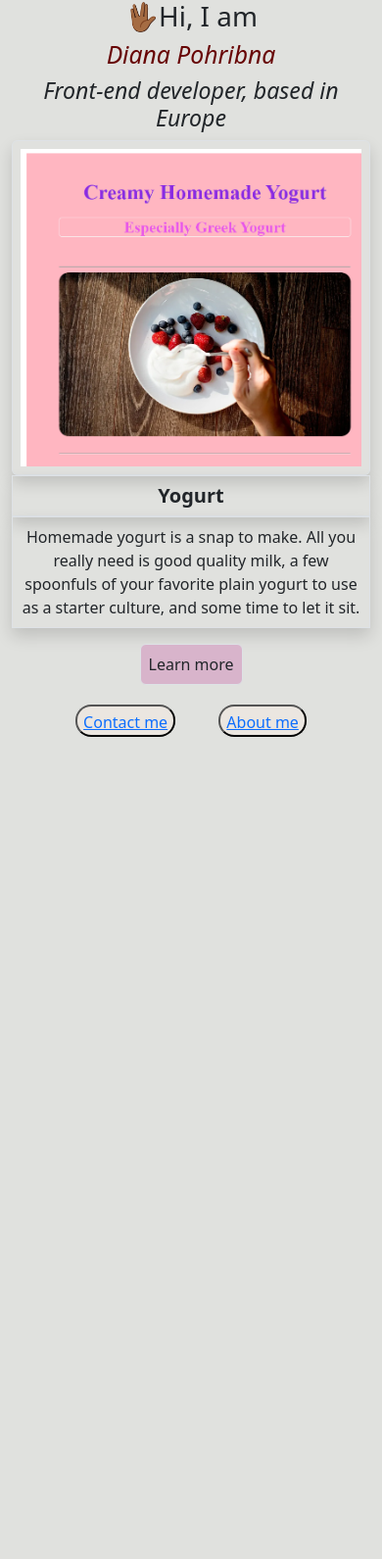
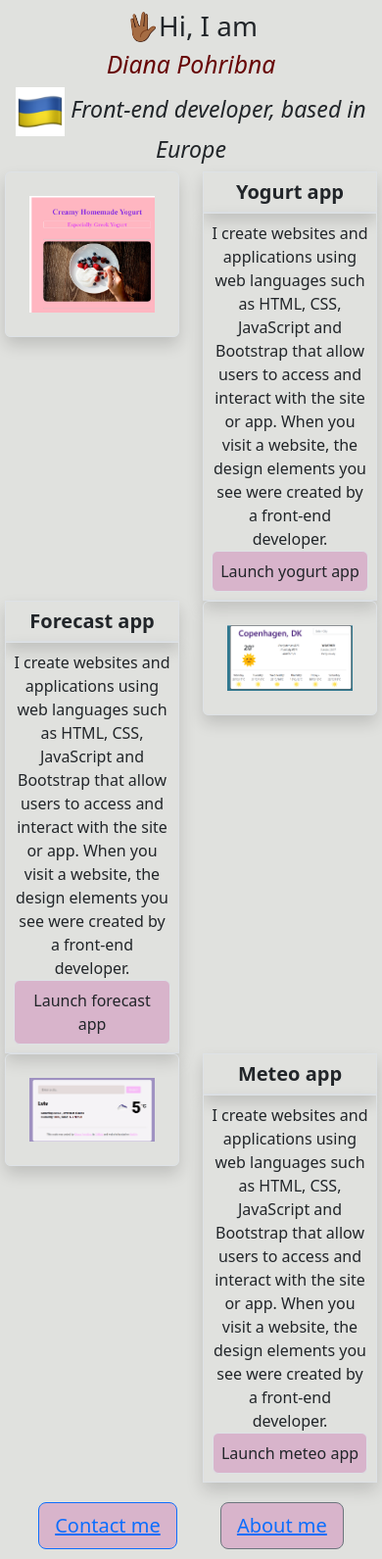
Before and after one commit to Madi2807/Portfolio-Di, a plain HTML site: page index.html in a window 390 px wide. Shown: the whole page at 98% size. Before the commit the page ends 844 px from the top, so only its background shows below. Drawn offline with nearby package versions, Linux system fonts and the light colour scheme.

Commit message:
add responsive grids and images

```diff
--- a/index.html
+++ b/index.html
@@ -22,21 +22,19 @@
       h3 {
         font-style: italic;
       }
-      container {
+      body {
     text-align: center;
     padding: 10px 5px 10px;
     margin:auto;
-    }
-    body {
     background-color: rgb(224, 225, 222);
-    text-align: center;
+
     }
     button {
-        background-color: rgb(235, 230, 224);
+       background-color: rgb(224, 226, 235);
        color: black;
-       border-radius: 1em;
        padding-top: 4px;
        margin-top: 20px;
+
     }
     .btn {
       background-color: rgb(216, 180, 203);
@@ -44,39 +42,90 @@
     </style>
 </head>
     <body>
-  <div class="container">
     <h1>🖖🏾Hi, I am</h1>
     <h2>Diana Pohribna</h2>
-    <h3>Front-end developer, based in Europe</h3>
+    <h3>
+      <img
+      src="images/ukraine.png"
+      class="img-ukraine"
+      style="width:50px">
+      Front-end developer, based in Europe
+    </h3>
+
      <div class="row">
-      <div class="col-sm-6">
+      <div class="col-6">
     <img
       src="images/yogurt.png"
-    class="img-fluid rounded shadow sm p-2 border"
-    />
+      class="img-fluid rounded shadow sm p-4 border">
     </div>
-   <div class="col-sm-6">
+   <div class="col-6">
     <h5
     class="card-title shadow sm p-2 border">
-    <b>Yogurt</b>
+    <b>Yogurt app</b>
    </h5>
     <p
     class="card-text shadow sm p-2 border">
-    Homemade yogurt is a snap to make. All you really need is good quality milk, a few spoonfuls of your favorite plain yogurt to use as a starter culture, and some time to let it sit.
+     I create websites and applications using web languages such as HTML, CSS, JavaScript and Bootstrap that allow users to access and interact with the site or app. When you visit a website, the design elements you see were created by a front-end developer.
+  </br>
+    <a href="https://cooking.nytimes.com/recipes/1017991-creamy-homemade-yogurt"
+    class="btn border p-2">Launch yogurt app </a>
    </p>
+  </div>
+    </div>
+
+    <div class="row">
+   <div class="col-6">
+ <h5
+    class="card-title shadow sm p-2 border">
+    <b>Forecast app</b>
+  </h5>
+    <p
+    class="card-text shadow sm p-2 border">
+     I create websites and applications using web languages such as HTML, CSS, JavaScript and Bootstrap that allow users to access and interact with the site or app. When you visit a website, the design elements you see were created by a front-end developer.
+</br>
     <a href="https://cooking.nytimes.com/recipes/1017991-creamy-homemade-yogurt"
-    class="btn border p-2">Learn more</a>
+    class="btn border p-2">Launch forecast app</a>
+     </p>
     </div>
+    <div class="col-6">
+    <img
+    src="images/forecast.png"
+    class="img-fluid rounded shadow sm p-4 border"
+    />
+    </div>
+    </div>
+    <div class="row">
+    <div class="col-6">
+    <img
+    src="images/meteo.png"
+    class="img-fluid rounded shadow sm p-4 border">
+    </div>
+   <div class="col-6">
+     <h5
+    class="card-title shadow sm p-2 border">
+    <b>Meteo app</b>
+  </h5>
+    <p
+    class="card-text shadow sm p-2 border">
+     I create websites and applications using web languages such as HTML, CSS, JavaScript and Bootstrap that allow users to access and interact with the site or app. When you visit a website, the design elements you see were created by a front-end developer.
+</br>
+    <a href="https://cooking.nytimes.com/recipes/1017991-creamy-homemade-yogurt"
+    class="btn border p-2">Launch meteo app</a>
+    </p>
     </div>
     </div>
 
   <div class="information">
     <span>
-    <button><a href="contact.html">Contact me</a>
+<button type="button" class="btn btn-primary btn-lg">
+  <a href="contact.html">
+  Contact me</a>
 </button>
     </span>
   <span>
-    <button><a href="about.html">About me</a>
+<button type="button" class="btn btn-secondary btn-lg">
+  <a href="about.html">
+  About me</a>
 </button>
  </span>
      </div>
```
Also changed, not shown: about.html (+37 -21 lines), contact.html (+40 -12 lines), images/forecast.png (added), images/meteo.png (renamed from images/weather.png), images/ukraine.png (added). Lines whose indentation alone changed are shown as unchanged.
